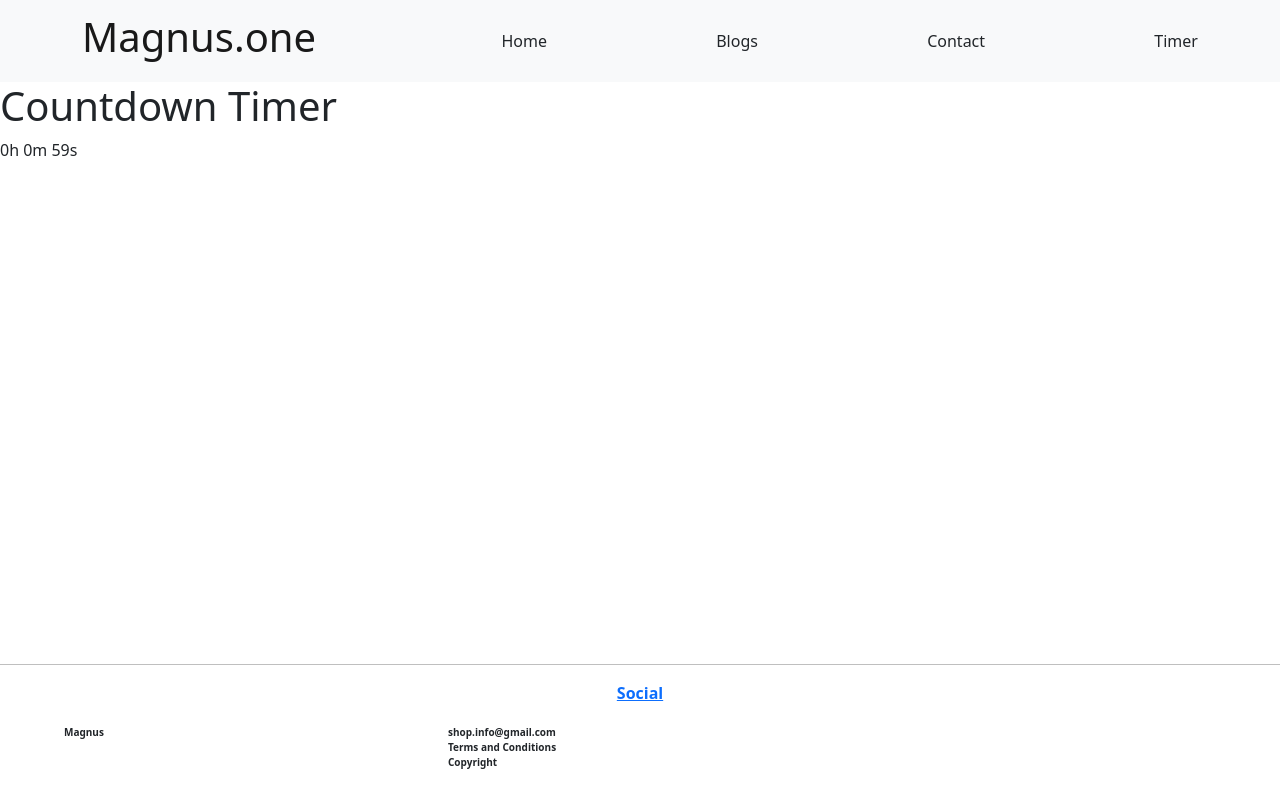
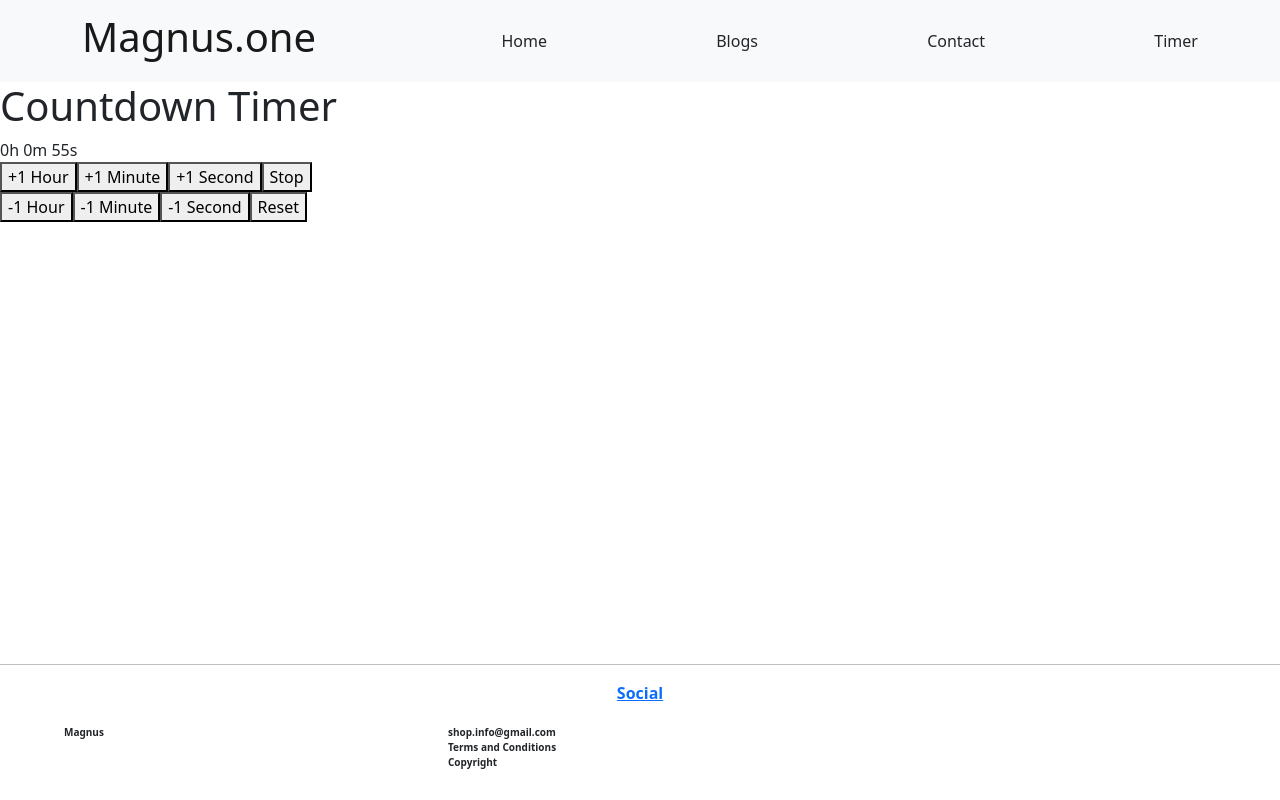
Before and after one commit to Magnusrn/React-Website, a React (Create React App) app: page /timer/1 in a window 1280 px wide. Built offline with nearby package versions, Linux system fonts and the light colour scheme.

Commit message:
refactored code, fixed repeating alarm notification

```diff
--- a/src/App.js
+++ b/src/App.js
@@ -7,6 +7,7 @@ import Contact from "./pages/Contact";
 import NavigationBar from "./components/navbar/NavigationBar";
 import 'bootstrap/dist/css/bootstrap.min.css';
 import Footer from "./components/footer/Footer";
+import Stopwatch from "./pages/Stopwatch";
 
 export default function App() {
     return (
@@ -19,6 +20,7 @@ export default function App() {
                     <Route key={path} path={path} element={<Timer/>}>
                         <Route path=":args" element={<Timer/>}/>
                     </Route>))}
+                <Route path="stopwatch" element={<Stopwatch/>}/>
                 <Route path="contact" element={<Contact/>}/>
                 <Route path="*" element={<NoPage/>}/>
             </Routes>
--- a/src/components/countdowntimer/CountdownTimer.js
+++ b/src/components/countdowntimer/CountdownTimer.js
@@ -1,17 +1,8 @@
 import React, {useEffect, useState} from 'react';
-import { useCountdown } from '../../hooks/useCountdown';
-import Sound from "C:\\Users\\Mag\\Desktop\\react-frontend\\src\\components\\timer\\alarm.mp3";
+import Sound from "C:\\Users\\Mag\\Desktop\\react-frontend\\src\\components\\countdowntimer\\alarm.mp3";
+
 
 const ExpiredNotice = () => {
-    let [alerted,setAlerted] = useState(false);
-    if (!alerted)
-    {
-        setAlerted(true);
-        const alarm = new Audio(Sound);
-        alarm.play();
-        alert("Time up!" );
-    }
-
     return (
         <div className="expired-notice">
             <span>Times up!</span>
@@ -19,7 +10,11 @@ const ExpiredNotice = () => {
     );
 };
 
-const ShowCounter = ({hours, minutes, seconds }) => {
+const ShowCounter = ({finalTimeInMillis}) => {
+    let seconds = Math.floor((finalTimeInMillis / 1000) % 60);
+    let minutes = Math.floor((finalTimeInMillis / (1000 * 60)) % 60);
+    let hours = Math.floor((finalTimeInMillis / (1000 * 60 * 60)) % 24);
+
     let timeRemaining = hours + "h " + minutes + "m " + seconds + "s "
     return (
         <div className="show-counter">
@@ -31,38 +26,101 @@ const ShowCounter = ({hours, minutes, seconds }) => {
 };
 
 function parseUrlArgs(args) {
-    let arg_re = /(\d+)m?(\d+)?/;
+    //what is this monstrosity, unsure of a better way to do it however to still support and capture all of these cases
+    // 30m50s
+    // 30m50
+    // 30m
+    // 30
+    // 50s
+    // 30-50
+    let arg_re = /(?:(?<minutes>\d+)[m-]((?<seconds>\d+)s?)?)?(?<minutes2>^\d+$)?(?:(?<seconds2>^\d+)s)?/
     let match = arg_re.exec(args)
-    if (!match) return null;
-    let mins = parseInt(match[1])
-    let seconds = parseInt(match[2])
-    let timeInMillis = 0;
+    if (!match) {
+        console.log(args)
+        return null;
+    }
+    let mins = [match.groups.minutes,match.groups.minutes2].find(entry => entry!=null)
+    let seconds = [match.groups.seconds,match.groups.seconds2].find(entry => entry!=null)
+    let finalTimeInMillis = 0;
     if (mins) {
-        timeInMillis+=60000*mins
+        finalTimeInMillis += 60000 * mins
     }
     if (seconds) {
-        timeInMillis+=1000*seconds
+        finalTimeInMillis += 1000 * seconds
     }
-    let NOW_IN_MS = new Date().getTime();
-    return NOW_IN_MS + timeInMillis;
+    return finalTimeInMillis ;
 }
 
-const CountdownTimer = ({ urlArgs }) => {
-    const [hours, minutes, seconds] = useCountdown(parseUrlArgs(urlArgs));
+const CountdownTimer = ({urlArgs}) => {
+    let validUrlArgs = parseUrlArgs(urlArgs);
+    const [timeRemaining, setTimeRemaining] = useState(validUrlArgs ? validUrlArgs : 0);
+    //automatically run if args are entered into the url for speed
+    const [running, setRunning] = useState(!!validUrlArgs);
+    const [alertState, setAlerted] = useState(false);
 
-    if ( hours + minutes + seconds <= 0) {
-        return <ExpiredNotice />;
-    } else {
+    useEffect(() => {
+        let interval;
+        if (running)
+        {
+            interval = setInterval(() => {
+                setTimeRemaining((prevTime) => prevTime -1000);
+            }, 1000);
+        }
+        return () => clearInterval(interval);
+    }, [running]);
+
+    let startStopButton = running ? <button onClick={() => setRunning(false)}>Stop</button> : <button onClick={() => setRunning(true)}>Start</button>
+    let resetTimerButton =  <button onClick={() => {
+        setTimeRemaining(0);
+        setRunning( false);
+        setAlerted(false);
+    }}>Reset</button>
+
+    let incrementHoursButton = <button onClick={() => setTimeRemaining(timeRemaining+3600000)}>+1 Hour</button>
+    let incrementMinutesButton = <button onClick={() => setTimeRemaining(timeRemaining+60000)}>+1 Minute</button>
+    let incrementSecondsButton = <button onClick={() => setTimeRemaining(timeRemaining+1000)}>+1 Second</button>
+
+
+    let decrementHoursButton = <button onClick={() => setTimeRemaining(timeRemaining-3600000)}>-1 Hour</button>
+    let decrementMinutesButton = <button onClick={() => setTimeRemaining(timeRemaining-60000)}>-1 Minute</button>
+    let decrementSecondsButton = <button onClick={() => setTimeRemaining(timeRemaining-1000)}>-1 Second</button>
+
+    if (running && timeRemaining <= 0)
+    {
+        if (!alertState)
+        {
+            setAlerted(true);
+            const alarm = new Audio(Sound);
+            alarm.play();
+        }
         return (
-            <ShowCounter
-                hours={hours}
-                minutes={minutes}
-                seconds={seconds}
-            />
-        );
+            <div>
+                <ExpiredNotice/>
+                {resetTimerButton}
+            </div> )
     }
+
+    return (
+        <div className="Timer">
+            <ShowCounter finalTimeInMillis={timeRemaining}/>
+            <div className="buttons">
+
+                {incrementHoursButton}
+                {incrementMinutesButton}
+                {incrementSecondsButton}
+                {startStopButton}
+
+                <br/>
+                {decrementHoursButton}
+                {decrementMinutesButton}
+                {decrementSecondsButton}
+                {resetTimerButton}
+
+            </div>
+        </div>);
 };
+
 
 export default CountdownTimer;
 //add alarm(optional), change window title to current timer remaining
-//add buttons to quick set time
+//add ability to type desired time
--- a/src/components/stopwatch/Stopwatch.js
+++ b/src/components/stopwatch/Stopwatch.js
@@ -1,4 +1,4 @@
-import React, {useEffect, useState} from "@types/react";
+import React, {useEffect, useState} from 'react';
 
 const Stopwatch = () => {
     const [time, setTime] = useState(0);
@@ -10,15 +10,16 @@ const Stopwatch = () => {
             interval = setInterval(() => {
                 setTime((prevTime) => prevTime + 10);
             }, 10);
-        } else if (!running) {
-            clearInterval(interval);
+        // } else if (!running) {
+        //     clearInterval(interval);
         }
         return () => clearInterval(interval);
     }, [running]);
 
     let startStopButton = <button onClick={() => setRunning(true)}>Start</button>
 
-    if (running) {
+    if (running)
+    {
         startStopButton = <button onClick={() => setRunning(false)}>Stop</button>
     }
 
--- a/src/hooks/useCountdown.js
+++ /dev/null
@@ -1,29 +0,0 @@
-import { useEffect, useState } from 'react';
-
-const useCountdown = (targetTime) => {
-    const countDownDate = new Date(targetTime).getTime();
-
-    const [countDown, setCountDown] = useState(
-        countDownDate - new Date().getTime());
-
-    useEffect(() => {
-        const interval = setInterval(() => {
-            setCountDown(countDownDate - new Date().getTime());
-        }, 1000);
-
-        return () => clearInterval(interval);
-    }, [countDownDate]);
-
-    return getReturnValues(countDown);
-};
-
-const getReturnValues = (countDown) => {
-    // calculate time left
-    const hours = Math.floor((countDown % (1000 * 60 * 60 * 24)) / (1000 * 60 * 60));
-    const minutes = Math.floor((countDown % (1000 * 60 * 60)) / (1000 * 60));
-    const seconds = Math.floor((countDown % (1000 * 60)) / 1000);
-
-    return [hours, minutes, seconds];
-};
-
-export { useCountdown };
--- a/src/pages/NoPage.js
+++ b/src/pages/NoPage.js
@@ -1,5 +1,5 @@
 function NoPage() {
-    return "Nopage"
+    return "404"
 }
 
 export default NoPage;
--- /dev/null
+++ b/src/pages/Stopwatch.js
@@ -0,0 +1,12 @@
+import Stopwatch from "../components/stopwatch/Stopwatch";
+
+function stopwatch() {
+    return (
+        <div>
+            <h1>Stopwatch</h1>
+            <Stopwatch />
+        </div>
+    );
+}
+
+export default stopwatch;
```
Also changed, not shown: src/components/countdowntimer/UI/TimerButtons.js (deleted, +0 -19 lines), src/components/stopwatch/Stopwatch.module.css (added).
